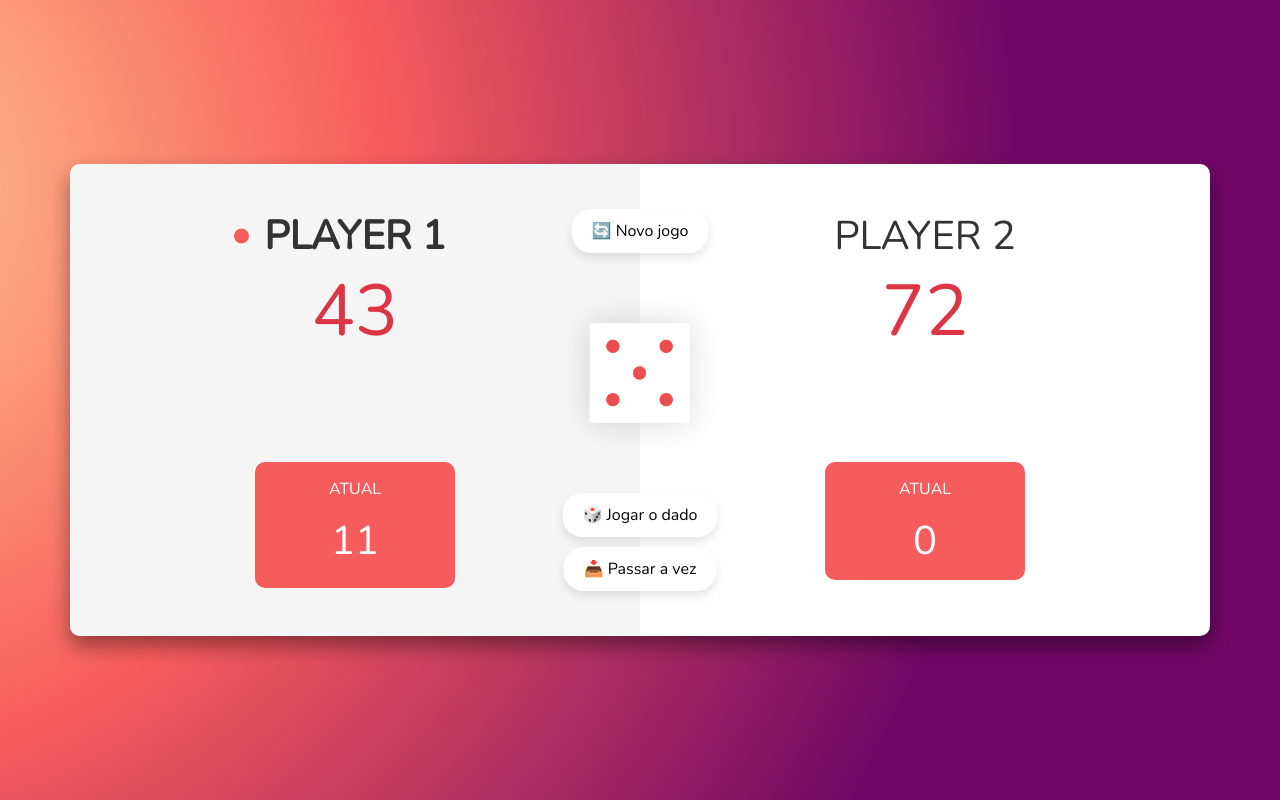
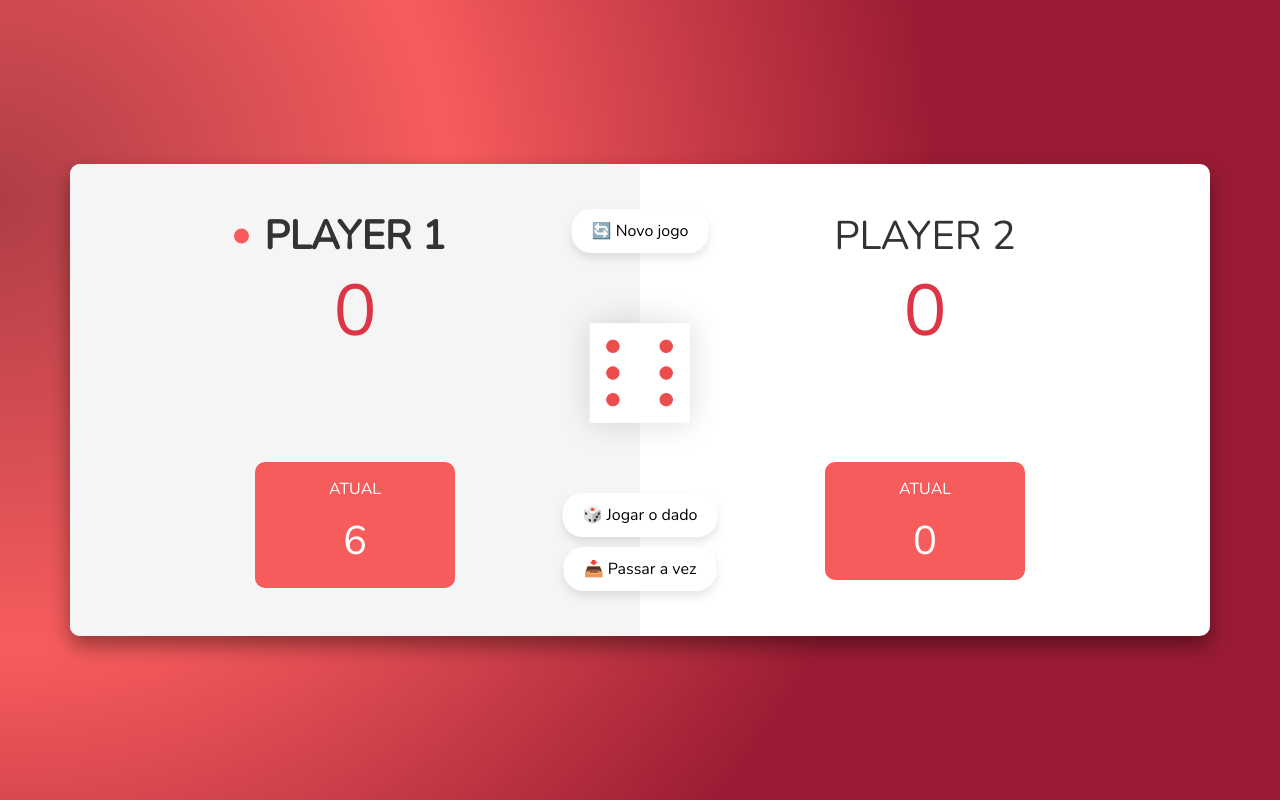
Before and after one commit to ivandercarlosdias/Jogo-Dados, a plain HTML site: page index.html in a window 1280 px wide. Both pictures are taken after a click on the button "🎲 Jogar o dado". Drawn offline with nearby package versions, Linux system fonts and the light colour scheme.

Commit message:
Implementado função jogar no JS e melhorias no css

```diff
--- a/index.html
+++ b/index.html
@@ -9,7 +9,7 @@
     <link rel="stylesheet" href="style.min.css">
 </head>
 <body>
-    <div class="container">
+    <teste class="container">
         <div class="row position-relative text-center text-uppercase">
             <div class="col-6 p-5 player-0 active">
                 <h1 class="player-name" id="name-0">Player 1</h1>
@@ -36,7 +36,7 @@
                 <button class="btn-hold">📥 Passar a vez</button>
             </div>
         </div>
-    </div>
+    </teste>
     <script src="scripts.js"></script>
 </body>
 </html>
--- a/scripts.js
+++ b/scripts.js
@@ -1 +1,48 @@
 "use strict";
+
+// DOM
+const diceDom = document.querySelector(".dice");
+const player0 = document.querySelector(".player-0");
+const player1 = document.querySelector(".player-1");
+const score0 = document.querySelector("#score-0");
+const score1 = document.querySelector("#score-1");
+const current0 = document.querySelector("#current-0");
+const current1 = document.querySelector("#current-1");
+const btnPlay = document.querySelector(".btn-play");
+const btnHold = document.querySelector(".btn-hold");
+const btnNew = document.querySelector(".btn-new");
+
+// Valores iniciais
+const initValues = function() {
+    diceDom.classList.add("d-none");
+    score0.textContent = 0;
+    score1.textContent = 0;
+    current0.textContent = 0;
+    current1.textContent = 0;
+}
+
+const scores = [0, 0]
+let currentScore = 0;
+let currentPlayer= 0;
+
+// Inicializando
+initValues();
+
+// Jogar dado
+btnPlay.addEventListener("click", function() {
+    const dice = Math.trunc(Math.random() * 6) + 1;
+    diceDom.src = `dado-${dice}.png`;
+    diceDom.classList.add("d-block");
+
+    if (dice > 1) {
+        currentScore += dice;
+        document.querySelector(`#current-${currentPlayer}`).textContent = currentScore;
+    } else {
+        currentScore = 0
+        document.querySelector(`#current-${currentPlayer}`).textContent = currentScore;
+        // e passa a vez
+        currentPlayer = currentPlayer === 0 ? 1 : 0;
+        player0.classList.toggle("active");
+        player1.classList.toggle("active");
+    }
+});
--- a/style.scss
+++ b/style.scss
@@ -3,7 +3,7 @@
 body {
     font-family: "Nunito";
     color: #333;
-    background-image: radial-gradient( circle 1294px at -15.5% 23.8%,  rgba(255,206,149,1) 0%, rgba(247,92,92,1) 44.9%, rgba(108,0,96,0.97) 93.8% );
+    background-image: radial-gradient( circle 1000px at 0 25%, rgb(175, 61, 71) 0%, rgba(247,92,92,1) 44.9%, rgba(150, 20, 45, 0.97)93.8% );
     background-position: center;
     background-size: cover;
     height: 100vh;
@@ -70,7 +70,11 @@ body {
         box-shadow: 0px 5px 10px rgba(0, 0, 0, .1);
         transition: all 100ms;
         &:hover {
-            box-shadow: 0px 5px 5px rgba(0, 0, 0, .05);
+            box-shadow: 0px 5px 5px rgba(0, 0, 0, .15);
+        }
+        &:active {
+            transform: translateY(1px);
+            box-shadow: 0px 5px 5px rgba(0, 0, 0, .1);
         }
     }
 }
```
Also changed, not shown: style.css, style.min.css, 1 other file.
